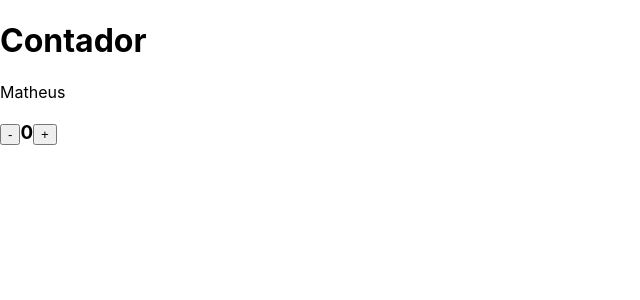
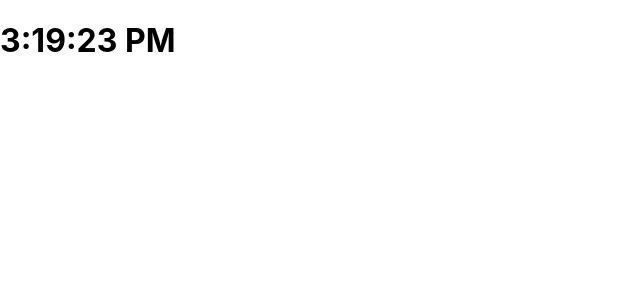
Before and after one commit to WallaceMachado/ReactJS-estudos, a React (Create React App) app: page / in a window 1280 px wide. Shown: the top 300 px of the page, without its empty margins (0-640 px from the left). Built offline with nearby package versions, Linux system fonts and the light colour scheme.

Commit message:
ciclo de vida dos componentes

```diff
--- a/src/App.js
+++ b/src/App.js
@@ -1,44 +1,34 @@
 import React, {Component} from 'react';
 
+//sobre os clicos de vidas dos componentes
 class App extends Component{
 
-    constructor(props){ //construtor da classe e recebe as props
-      super(props)// para usar as props do classe pai
-      this.state = { // informa todos os componentes que fazem parte da classe
-        nome: "Matheus",
-        contador: 0
+    constructor(props){ //construtor é o primeiro a ser carregado
+      super(props)
+      this.state = {
+        hora: '00:00:00'
       };
 
-      this.aumentar = this.aumentar.bind(this);// para functions poderem ser usadas
-      this.diminuir = this.diminuir.bind(this);
+    }
+    //componentDidMount é o segundo a ser carregado é só é executado uma vez quando a pagia carrega
+    componentDidMount(){
+        setInterval(()=>{this.setState({hora: new Date().toLocaleTimeString()})
+
+        },1000); //fica exucutando algo apos de intevalo de tempo, nesse é um segundo
     }
 
-    aumentar(){
-      let state = this.state;// recebe tudo que está dentro de state
-     state.contador += 1;
-      this.setState(state)
-    }
+    // é executado sempre que o componente state é atualizado
+      componentDidUpdate(){
+        console.log('atualizou');
+        }
 
-    diminuir(){
-      let state = this.state;// recebe tudo que está dentro de state
-      if(state.contador === 0){
-        alert('opa chegou a zero');
-        return;
-      }
-      state.contador -= 1;
-      this.setState(state)
-    }
+
       render(){//método obrigatório
         return(
 
           <div>
-            <h1>Contador</h1>
-            {this.state.nome}
-            <h3>
-            <button onClick={this.diminuir}>-</button>
-            {this.state.contador}
-            <button onClick={this.aumentar}>+</button>
-            </h3>
+            <h1>{this.state.hora}</h1>
+
           </div>
         );
       }
@@ -48,42 +38,54 @@
 
 export default App;
 
-/*Vamos lá relembrar quais são os Tipos de Componentes?
+/*Ciclos de vida dos Componentes
+Então como vimos na aula nos ciclos de vida do componente temos:
 
-Como você viu nas aulas no ReactJS nós temos 2 principais tipos de componentes: Componentes com Estados e Componentes sem Estados
+Inicialização
 
-Também são conhecidos por (StateLess e StateFull);
+Montagem
 
-Os dois componentes tem as mesmas características, já citadas anteriomente, com a diferença que: um componente com estados possui atributos que poderão ter o seu valor alterado, e a cada alteração, impactarão diretamente na renderização do componente.
+Atualização
 
-Já, os componentes sem estados, são componentes mais simples, que quase sempre só servem para renderizar uma responsabilidade pequena de nossa página.
+Desmontagem
 
-Outra diferença muito importante é a forma como estes componentes são escritos.
 
-Um componente com estados quase sempre vai ser representado, de fato, por uma classe, por exemplo:
 
-import React, { Component } from "react";
+- Inicialização
 
-class App extends Component {
-  render() {
-    return(
-    <h1>Olá ReactJS</h1>
-    );
-  }
-}
+Nesta fase, o componente React se prepara para sua inicialização, configurando os estados iniciais e props padrões se houverem.
 
-export default App;
-Note que para este componente nós temos obrigatoriamente que utilizar o método render() pois ele será o responsável por colocar e recolocar as informações na tela.
 
-Mas, EXATAMENTE o mesmo componente, poderia ser escrito da seguinte forma:
 
-import React from "react";
+- Montagem
 
-const App = () => {
-  return(
-    <h1>Olá ReactJS</h1>
-  );
-};
+Depois de preparar com todas as necessidades básicas, estado e props, o nosso Componente React está pronto para ser montado no DOM do navegador.
 
-export default App;
+componentWillMount() É executado quando o componente estiver prestes a ser montado no DOM da página. Assim, após esse método ser executado o componente irá criar o nó no navegador. Todas as coisas que você deseja fazer antes do componente ser montado, devem ser definidas aqui.
+
+
+
+componentDidMount() Este é o método que é executado depois que o componente foi montado no DOM
+
+
+
+- Atualização
+
+Esta fase começa quando o componente React já nasceu no navegador e cresce recebendo novas atualizações. O componente pode ser atualizado de duas maneiras, através do envio de novas props ou a atualização do seu estado.
+
+
+
+componentDidUpdate() é chamado imediatamente após a atualização.
+
+
+
+componentWillUpdate() É executado somente quando shouldComponentUpdatedevolver true.
+
+
+
+- Desmontagem
+
+Nesta fase, o componente não é mais necessário e será desmontado do DOM. O método que se chama nesta fase é o:
+
+componentWillUnmount()
 */
```
Also changed, not shown: 1 other file (tests, documents, lock files or other folders).
